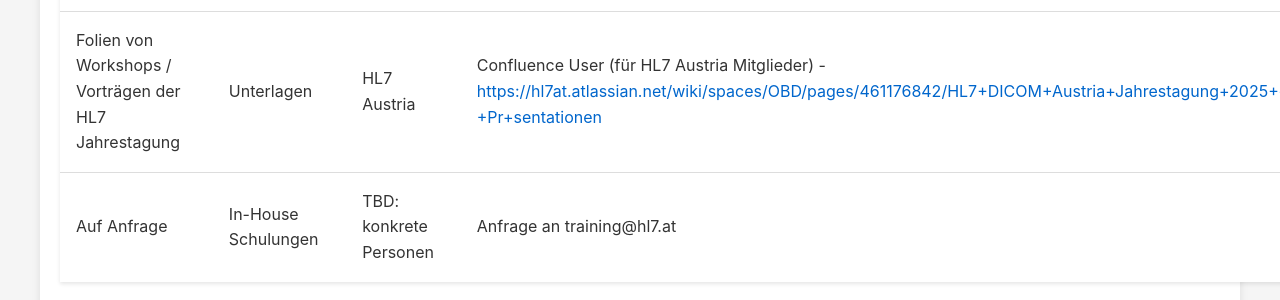
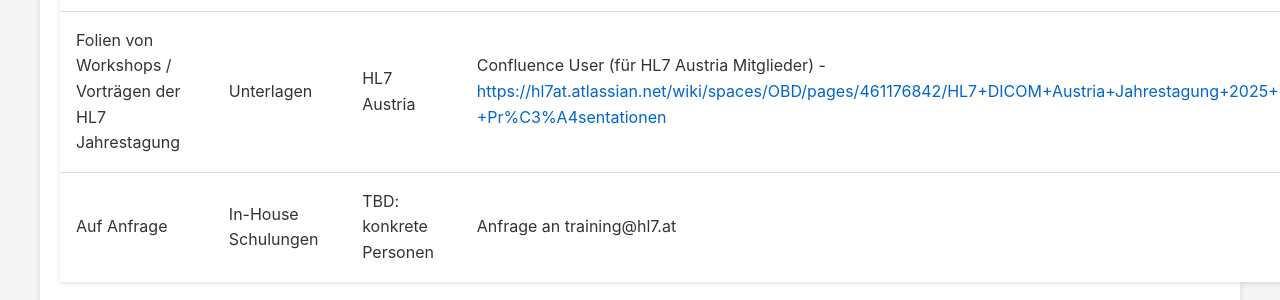
Before and after one commit to HL7Austria/hl7austria-education.github.io, a Jekyll site: the page built from fhir.md, in a window 1280 px wide and 900 px high, scrolled down 1308 px. Shown: the part 211-511 px from the top of the window. Built offline with Jekyll 4.4.1, drawn with Linux system fonts in a browser that asks for light colours; part of the change alters nothing that is shown.

Commit message:
Fix URL encoding for German umlaut in FHIR page link
Co-authored-by: oliver-krauss <39376205+oliver-krauss@users.noreply.github.com>

```diff
--- a/fhir.md
+++ b/fhir.md
@@ -18,7 +18,7 @@ The following table provides an overview of FHIR training opportunities availabl
 | FHIR Arsonists | Workshop |  HL7 Austria  | Anmeldung im Zuge der HL7 Jahrestagung über [https://hl7.at/events](https://hl7.at/events) |  1x jährlich im März  |
 | Logic on FHIR (CQL, CDS Hooks) | Workshop |  HL7 Austria  | Anmeldung im Zuge der HL7 Jahrestagung über [https://hl7.at/events](https://hl7.at/events) |  1x jährlich im März  |
 | Implementation Guide Infrastructure | Workshop |  HL7 Austria  | Anmeldung im Zuge der HL7 Jahrestagung über [https://hl7.at/events](https://hl7.at/events) |  1x jährlich im März  |
-| Folien von Workshops / Vorträgen der HL7 Jahrestagung | Unterlagen |  HL7 Austria  | Confluence User (für HL7 Austria Mitglieder) - [https://hl7at.atlassian.net/wiki/spaces/OBD/pages/461176842/HL7+DICOM+Austria+Jahrestagung+2025+-+Pr+sentationen](https://hl7at.atlassian.net/wiki/spaces/OBD/pages/461176842/HL7+DICOM+Austria+Jahrestagung+2025+-+Pr+sentationen) | - |
+| Folien von Workshops / Vorträgen der HL7 Jahrestagung | Unterlagen |  HL7 Austria  | Confluence User (für HL7 Austria Mitglieder) - [https://hl7at.atlassian.net/wiki/spaces/OBD/pages/461176842/HL7+DICOM+Austria+Jahrestagung+2025+-+Pr%C3%A4sentationen](https://hl7at.atlassian.net/wiki/spaces/OBD/pages/461176842/HL7+DICOM+Austria+Jahrestagung+2025+-+Pr%C3%A4sentationen) | - |
 | Auf Anfrage | In-House Schulungen |  TBD: konkrete Personen  |  Anfrage an training@hl7.at | - |
 
 ### Contact
```
